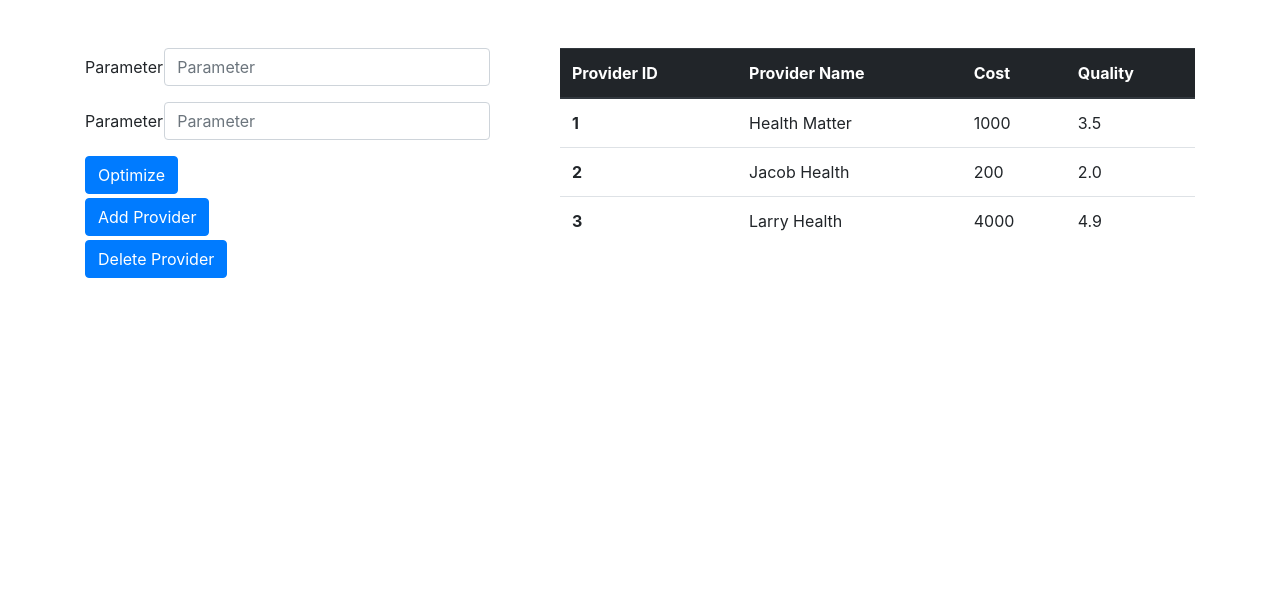
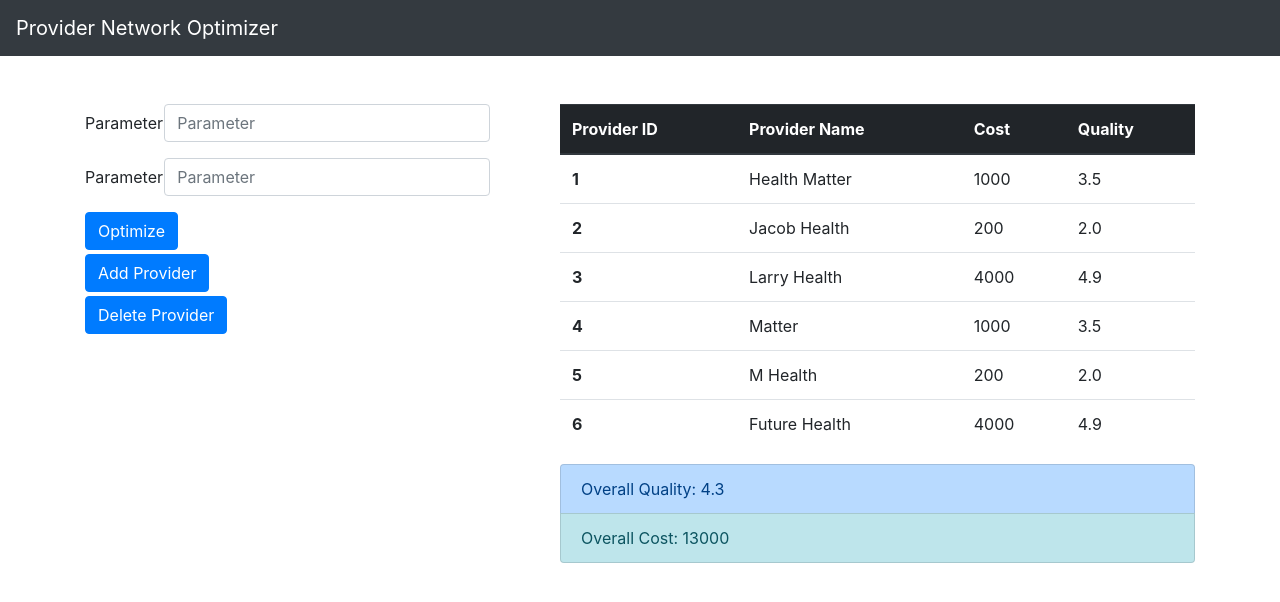
Before and after one commit to SHIERZHA/95-720-Capstone-Project, a Django app: page / in a window 1280 px wide. Shown: the top 602 px of the page. Run offline with Django 3.2, Linux system fonts and the light colour scheme; some libraries are stand-ins or nearby versions.

Commit message:
UI update

```diff
--- a/Programming Files/networkoptimizer/optimizer/templates/index.html
+++ b/Programming Files/networkoptimizer/optimizer/templates/index.html
@@ -17,6 +17,10 @@
             crossorigin="anonymous"></script>
 </head>
 <body>
+
+<nav class="navbar navbar-dark bg-dark">
+  <a class="navbar-brand" href="#">Provider Network Optimizer</a>
+</nav>
 
     <div class="container mt-5">
         <div class="row">
@@ -72,8 +76,33 @@
                         <td>4000</td>
                         <td>4.9</td>
                     </tr>
+                    <tr>
+                        <th scope="row">4</th>
+                        <td>Matter</td>
+                        <td>1000</td>
+                        <td>3.5</td>
+                    </tr>
+                    <tr>
+                        <th scope="row">5</th>
+                        <td>M Health</td>
+                        <td>200</td>
+                        <td>2.0</td>
+                    </tr>
+                    <tr>
+                        <th scope="row">6</th>
+                        <td>Future Health</td>
+                        <td>4000</td>
+                        <td>4.9</td>
+                    </tr>
                     </tbody>
                 </table>
+
+                <ul class="list-group">
+
+
+  <li class="list-group-item list-group-item-primary">Overall Quality: 4.3</li>
+  <li class="list-group-item list-group-item-info">Overall Cost: 13000</li>
+</ul>
             </div>
         </div>
     </div>
```
